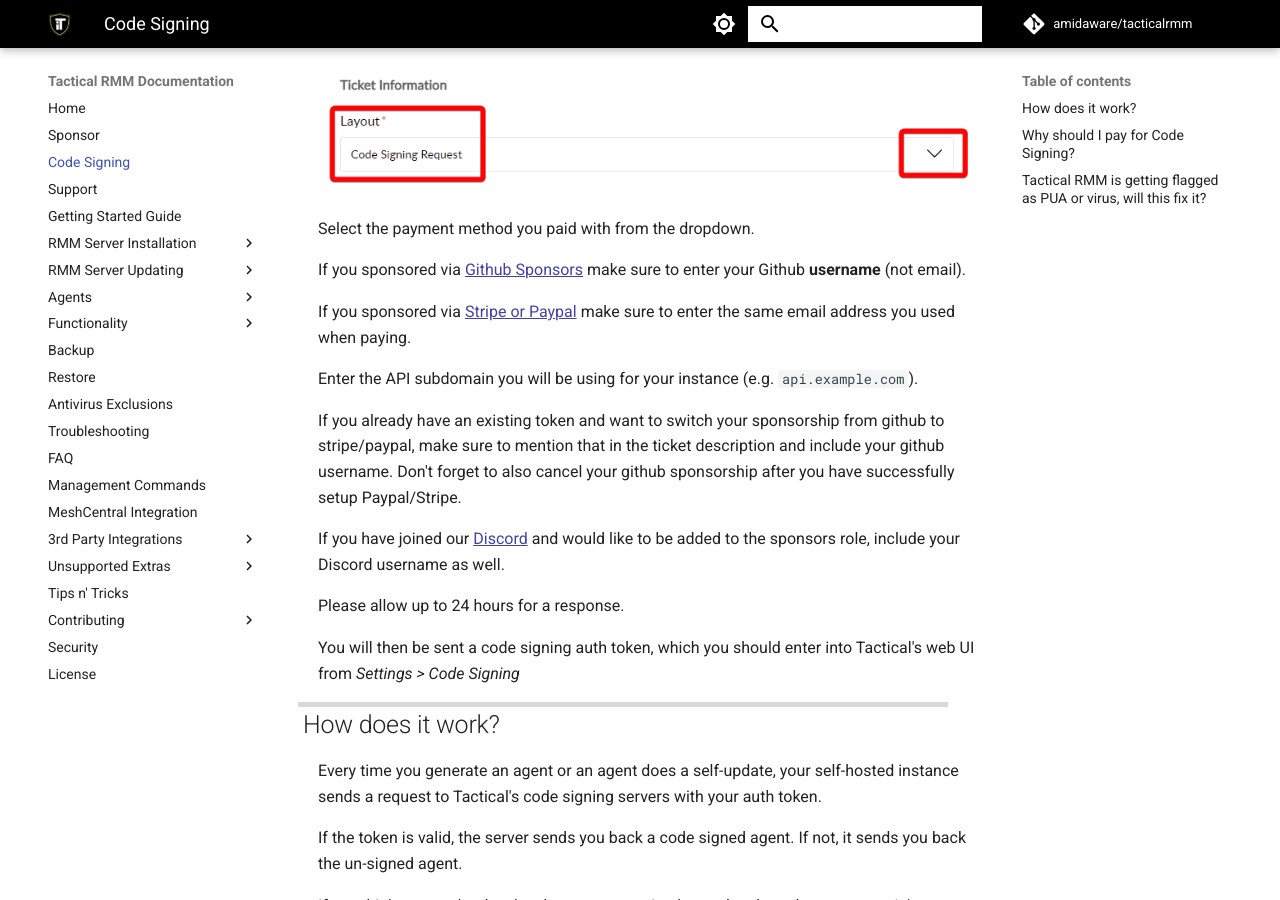
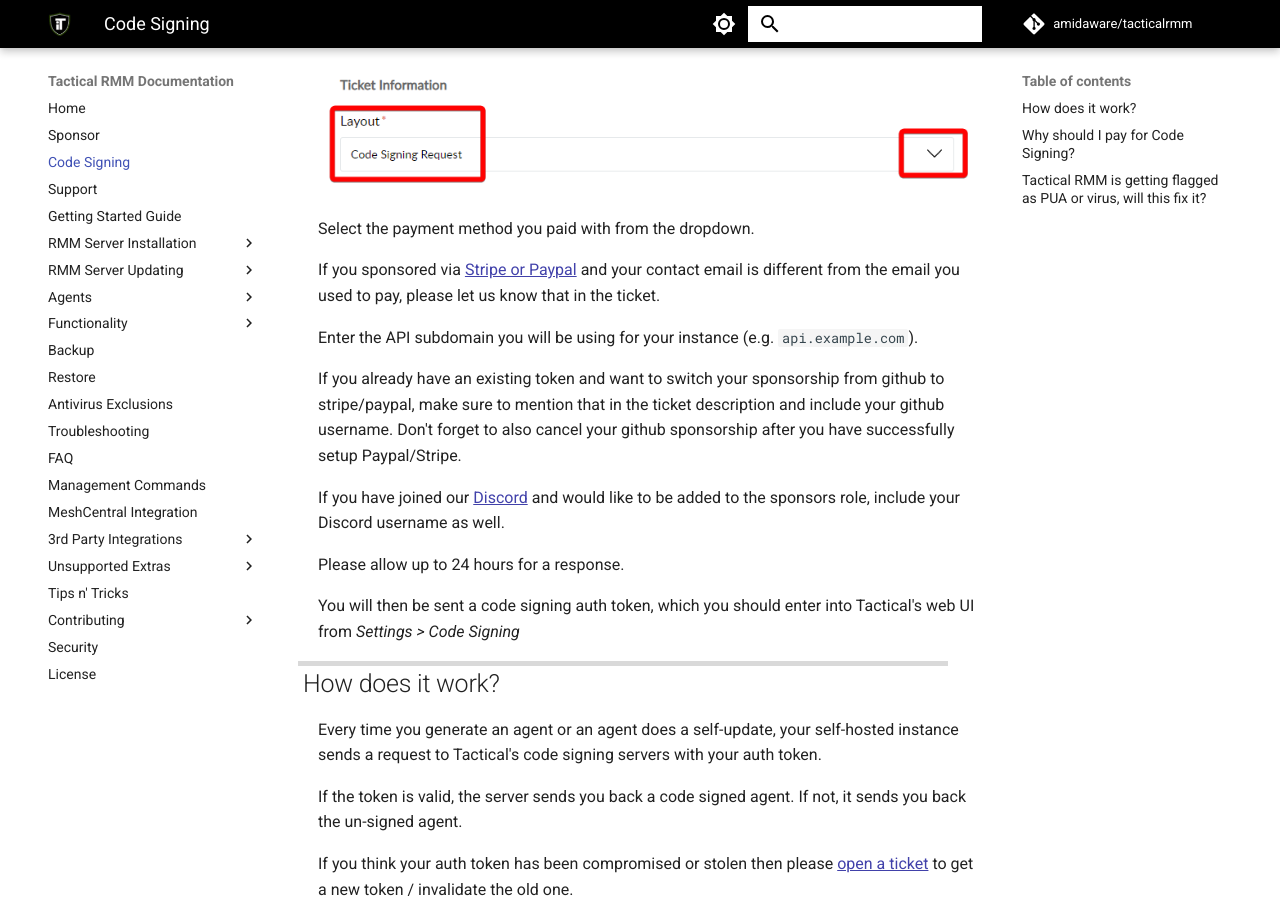
Before and after one commit to amidaware/trmm-docs, an MkDocs documentation site: the page built from docs/code_signing.md, in a window 1280 px wide and 900 px high, scrolled down 419 px. Built offline with MkDocs 1.6.1 and Material for MkDocs 9.7.7, drawn with Linux system fonts in a browser that asks for light colours; comment, search, counter and statistics services are not loaded.

Commit message:
update sponsor docs

```diff
--- a/docs/code_signing.md
+++ b/docs/code_signing.md
@@ -14,9 +14,7 @@
 
 Select the payment method you paid with from the dropdown.
 
-If you sponsored via [Github Sponsors](sponsor.md#sponsor-with-github-sponsors) make sure to enter your Github **username** (not email).
-
-If you sponsored via [Stripe or Paypal](sponsor.md#sponsor-with-stripe-or-paypal) make sure to enter the same email address you used when paying.
+If you sponsored via [Stripe or Paypal](sponsor.md#sponsor-with-stripe-or-paypal) and your contact email is different from the email you used to pay, please let us know that in the ticket.
 
 Enter the API subdomain you will be using for your instance (e.g. `api.example.com`).
 
```
